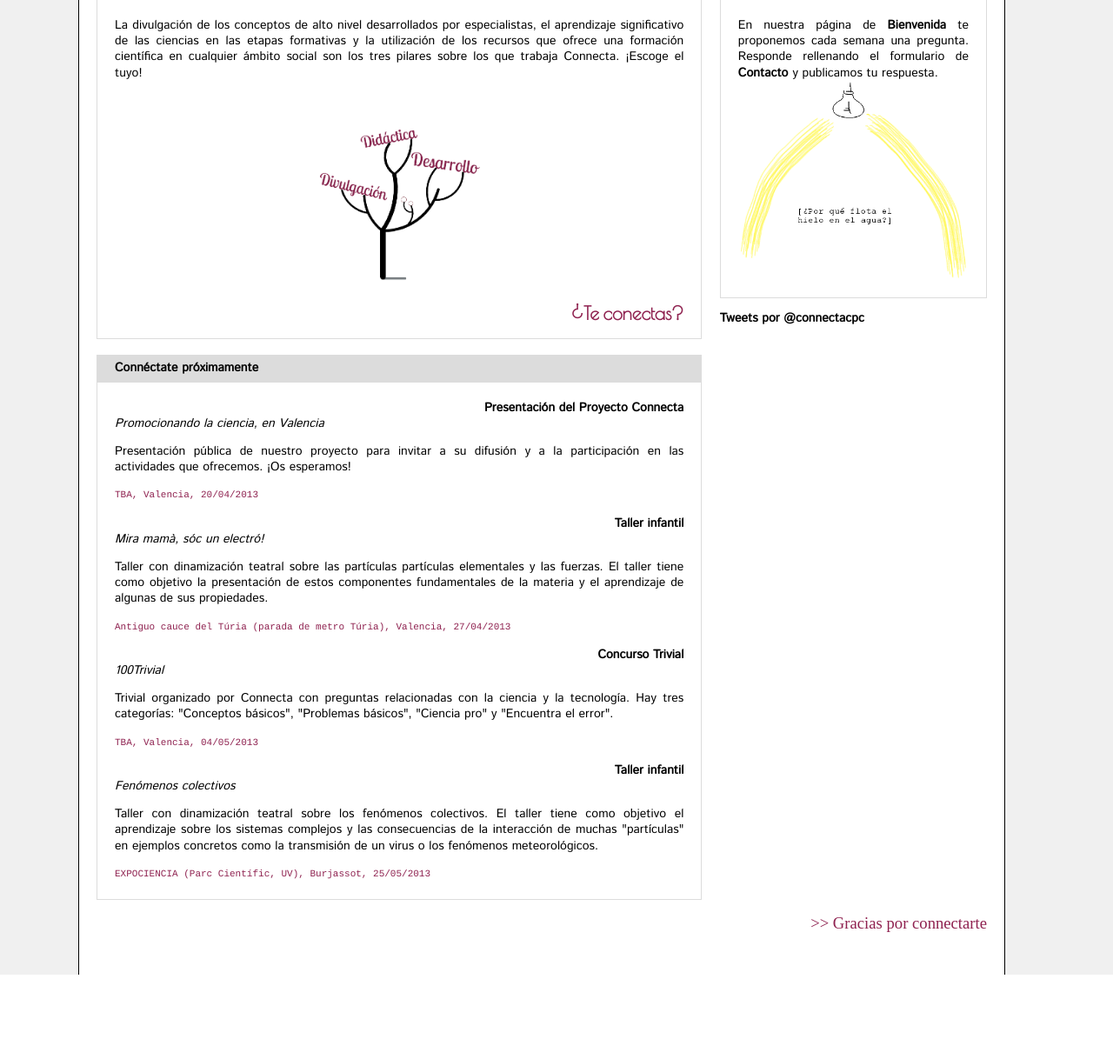
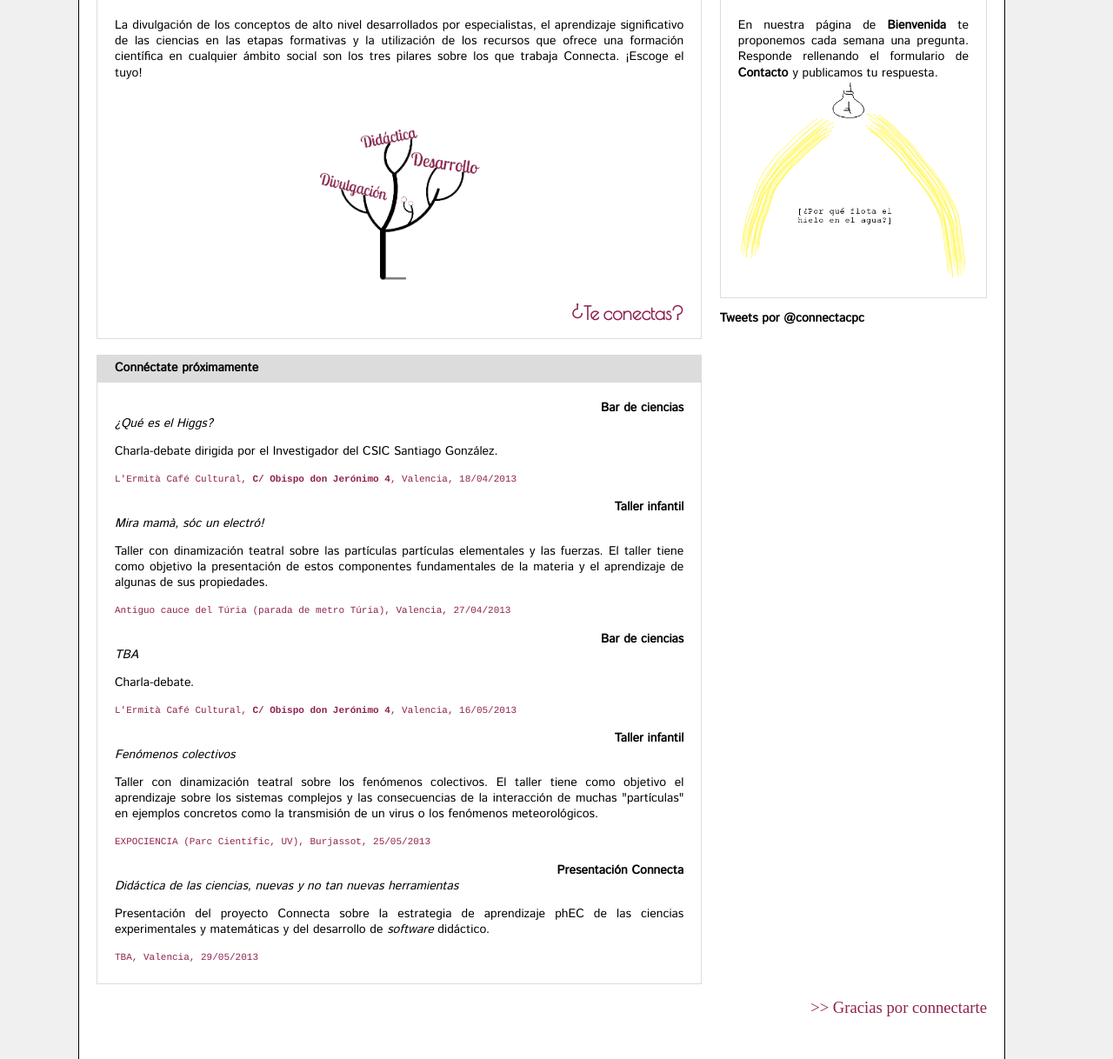
Before and after one commit to guigarfr/noproblem, a Django app: template site/noproblem/noproblem/templates/inicio.html in a window 1280 px wide. Shown: the part 830-2048 px from the top of the page at 87% size. Before the commit the page ends 1951 px from the top, so only its background shows below. Run offline with Django 3.2, Linux system fonts and the light colour scheme; the template is opened without the code that fills it, so the values that code supplies are empty; parts of the project's set-up code (start-up, migrations or seed data) failed here and were passed over; some libraries are stand-ins or nearby versions; some web fonts are replaced.

Commit message:
web definitiva para publicar salvo cambios de ultima hora

```diff
--- a/site/noproblem/noproblem/media/deco.css
+++ b/site/noproblem/noproblem/media/deco.css
@@ -149,7 +149,8 @@ padding: 5px 20px 5px 20px;
 
 
 a{
-color: #000000; font-weight: bold; text-decoration: none;
+color: #000000;
+font-weight: bold; text-decoration: none;
 }
 a:hover { color:#8F2250;}
 
@@ -191,6 +192,12 @@ padding: 5px 5px 5px 5px;
 font-family:courier;font-size:11px;
 color:#8F2250;
 }
+
+#coords a{font-family:courier;font-size:11px;
+color:#8F2250;font-weight:bold;}
+
+#coords a:hover{font-family:courier;font-size:11px;
+color:black;font-weight:bold;}
 
 /*nuevo submenu**********************/
 
--- a/site/noproblem/noproblem/media/deco2.css
+++ b/site/noproblem/noproblem/media/deco2.css
@@ -3,7 +3,7 @@ body {
  background-color: white;
  font: 16px Trebuchet MS, Trebuchet, Helvetica, Arial;
  line-height: 120%;
-  width: 1024px;
+  /*width: 1024px;*/
 }
 
 #fondo{
--- a/site/noproblem/noproblem/templates/base.html
+++ b/site/noproblem/noproblem/templates/base.html
@@ -1,5 +1,5 @@
 <!DOCTYPE HTML PUBLIC "-//W3C//DTD HTML 4.01//EN">
-<html lang="en">
+<html lang="es">
 <head>
 	<link rel="stylesheet" type="text/css" href="{{ MEDIA_URL }}deco.css" />
 	<link href=' http://fonts.googleapis.com/css?family=Annie+Use+Your+Telescope' rel='stylesheet' type='text/css'>
--- a/site/noproblem/noproblem/templates/desarrollo.html
+++ b/site/noproblem/noproblem/templates/desarrollo.html
@@ -46,7 +46,7 @@ nos centramos en la construcción de conceptos ya construídos, mientras
 que en la parte de desarrollo queremos fomentar la construcción de
 unos nuevos. Desde Connecta creemos que es crucial que las personas, en sus etapas formativas,
 aprendan a utilizar la información que tienen, trabajar en equipo y buscar recursos no
-sólo para construir los conceptos básicos (la alfabetización científica)
+sólo para construir los conceptos básicos (adquirir alfabetización científica)
 sino para innovar, para ir un poco más allá.
 <p> Con esta intención, desde Connecta diseñaremos y dirigiremos proyectos realizables a corto
 plazo por estudiantes de entre 15 y 25 años. Unos se centrarán en la creación de aplicaciones
--- a/site/noproblem/noproblem/templates/inicio.html
+++ b/site/noproblem/noproblem/templates/inicio.html
@@ -55,14 +55,14 @@ style="border:none;border-radius:50%;"> </img></div>
 <div id="cuadroup">
 <b>Connéctate próximamente</b>
 </div>
+
 <div id="cuadro">
-<div align="right"><b>Presentación del Proyecto Connecta</b></div>
-<i>Promocionando la ciencia, en Valencia</i>
-
-<p>Presentación pública de nuestro proyecto para invitar a su difusión y a la participación
-en las actividades que ofrecemos. ¡Os esperamos!
-<p><div id="coords">TBA, Valencia,
-20/04/2013</div>
+<div align="right"><b>Bar de ciencias</b></div>
+<i>¿Qué es el Higgs?</i>
+<p>Charla-debate dirigida por el Investigador del CSIC Santiago González.
+<p><div id="coords">L'Ermità Café Cultural, <a href="http://goo.gl/maps/tTIqG">C/ Obispo
+don Jerónimo 4</a>, Valencia,
+18/04/2013</div>
 
 <p>
 <div align="right"><b>Taller infantil</b></div>
@@ -74,12 +74,13 @@ y el aprendizaje de algunas de sus propiedades.
 27/04/2013</div>
 
 <p>
-<div align="right"><b>Concurso Trivial</b></div>
-<i>100Trivial</i>
-<p>Trivial organizado por Connecta con preguntas relacionadas con la ciencia y la tecnología. Hay tres categorías:
-"Conceptos básicos", "Problemas básicos", "Ciencia pro" y "Encuentra el error".
-<p><div id="coords">TBA, Valencia,
-04/05/2013</div>
+<div align="right"><b>Bar de ciencias</b></div>
+<i>TBA</i>
+<p>Charla-debate.
+<p><div id="coords">L'Ermità Café Cultural, <a href="http://goo.gl/maps/tTIqG">C/ Obispo
+don Jerónimo 4</a>, Valencia,
+16/05/2013</div>
+
 
 <p>
 <div align="right"><b>Taller infantil</b></div>
@@ -90,6 +91,14 @@ de la interacción de muchas "partículas" en ejemplos concretos como la transmi
 los fenómenos meteorológicos.
 <p><div id="coords">EXPOCIENCIA (Parc Científic, UV), Burjassot,
 25/05/2013</div>
+
+<p>
+<div align="right"><b>Presentación Connecta</b></div>
+<i>Didáctica de las ciencias, nuevas y no tan nuevas herramientas</i>
+<p>Presentación del proyecto Connecta sobre la estrategia de aprendizaje phEC de las ciencias
+experimentales y matemáticas y del desarrollo de <i>software</i> didáctico.
+<p><div id="coords">TBA, Valencia,
+29/05/2013</div>
 
 </div>
 </div>
--- a/site/noproblem/noproblem/templates/preinicio.html
+++ b/site/noproblem/noproblem/templates/preinicio.html
@@ -72,5 +72,5 @@ onMouseOver="zoom6()" onMouseOut="original()">
 onMouseOver="zoom7()" onMouseOut="original()">
 <AREA SHAPE="default" nohref>
 </MAP>
-<div id="entrar"><a href="/inicio/">Connecta >></a></div>
+<div id="entrar"><a href="/inicio/">Entrar >></a></div>
 {% endblock %}
```
Also changed, not shown: site/noproblem/noproblem/templates/about.html (+4 -5 lines).
